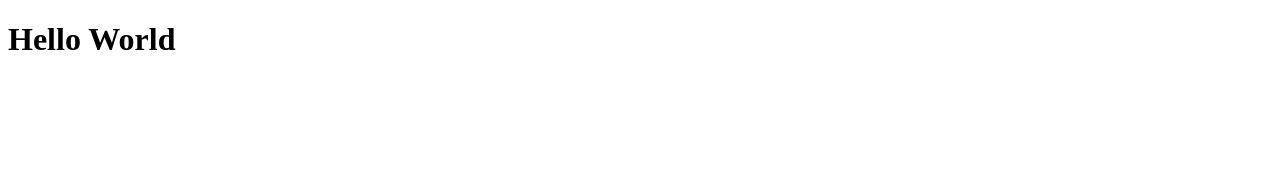
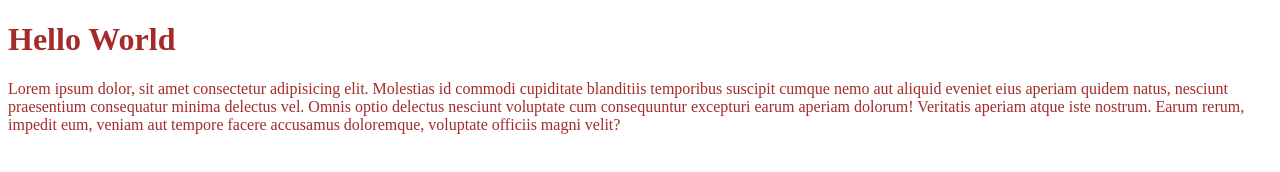
Before and after one commit to pari0169/week2, a plain HTML site: page index.html in a window 1280 px wide. Drawn offline with Linux system fonts and the light colour scheme.

Commit message:
First Commit

```diff
--- a/index.html
+++ b/index.html
@@ -10,6 +10,10 @@
     <h1>
         Hello World
     </h1>
+    <p>
+        Lorem ipsum dolor, sit amet consectetur adipisicing elit. Molestias id commodi cupiditate blanditiis temporibus suscipit cumque nemo aut aliquid eveniet eius aperiam quidem natus, nesciunt praesentium consequatur minima delectus vel.
+        Omnis optio delectus nesciunt voluptate cum consequuntur excepturi earum aperiam dolorum! Veritatis aperiam atque iste nostrum. Earum rerum, impedit eum, veniam aut tempore facere accusamus doloremque, voluptate officiis magni velit?
+    </p>
 
 </body>
 </html>
--- a/style.css
+++ b/style.css
@@ -0,0 +1,3 @@
+body {
+    color: brown;
+}
```
